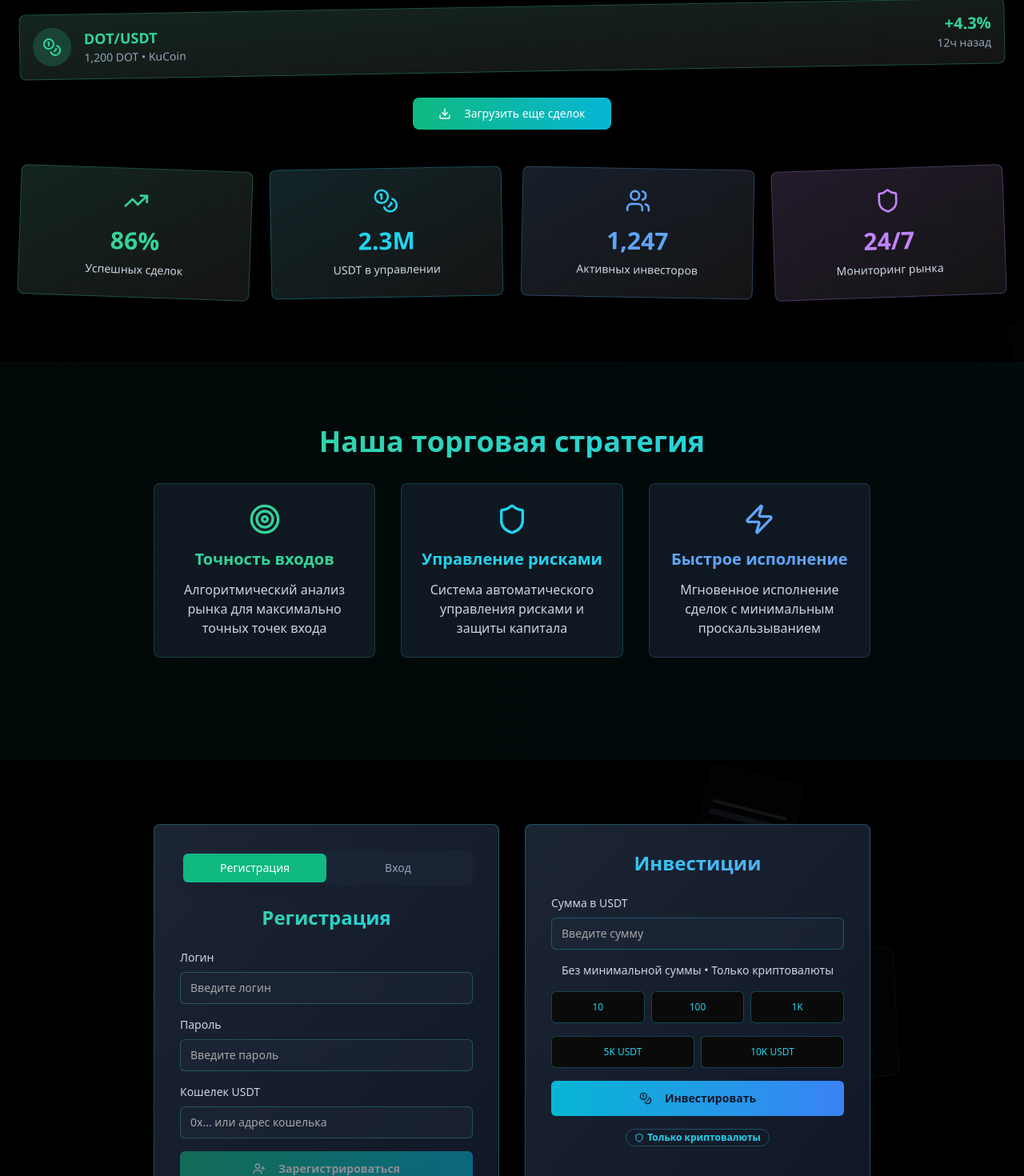
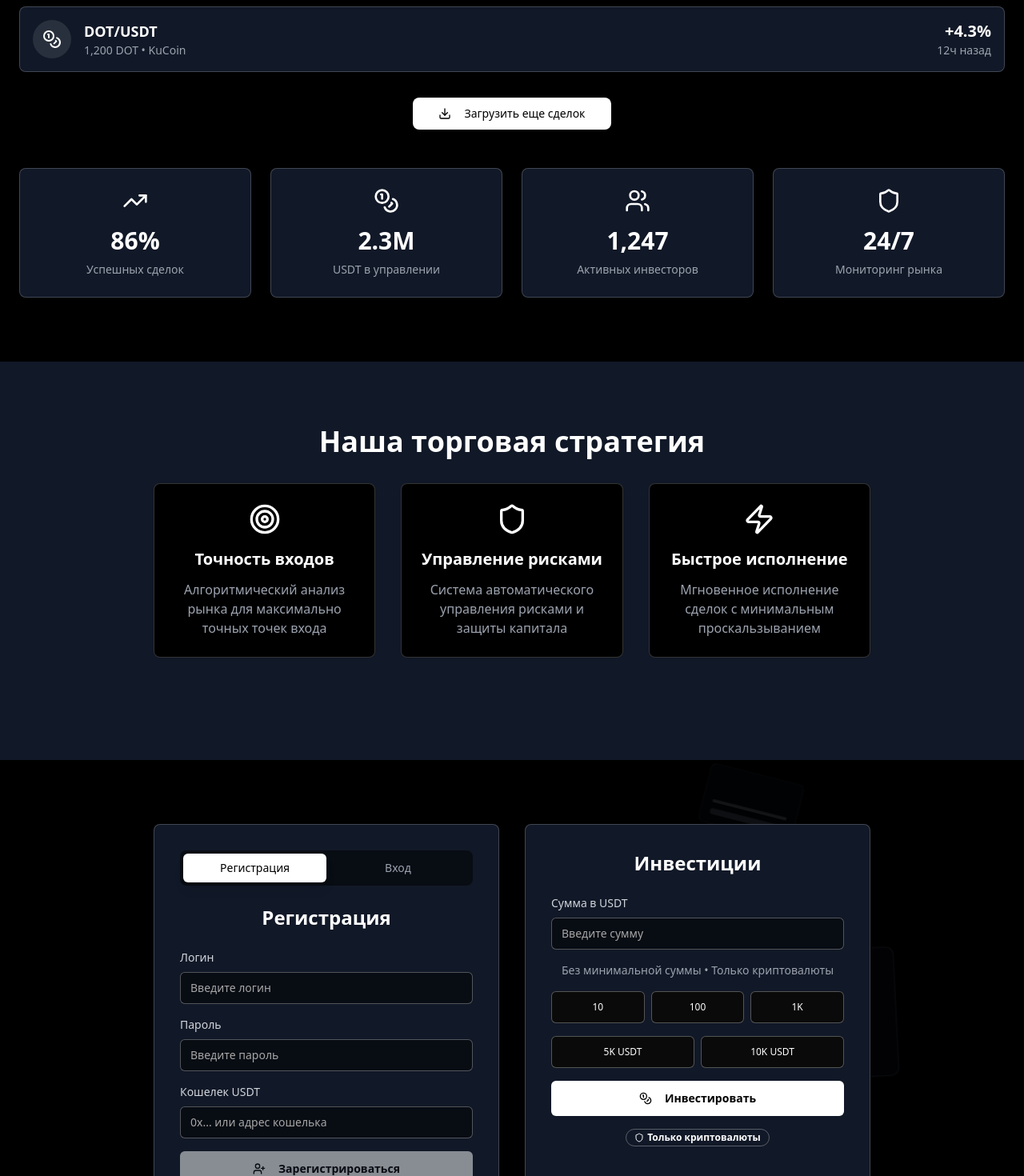
Before and after one commit to pr-poehali-dev/yura-site-project-3, a React (Vite) app: page / in a window 1280 px wide. Shown: the part 1680-3150 px from the top of the page at 80% size. Built offline with nearby package versions, Linux system fonts and the light colour scheme.

Commit message:
Добавить черно-белую тему сайта

```diff
--- a/src/components/AuthForms.tsx
+++ b/src/components/AuthForms.tsx
@@ -48,16 +48,16 @@ const AuthForms: React.FC<AuthFormsProps> = ({
   handleSendTelegramCode,
 }) => {
   return (
-    <Card className="bg-gradient-to-br from-slate-800/80 to-slate-900/80 border-emerald-400/30 backdrop-blur-sm">
+    <Card className="bg-gray-900 border-white/20 backdrop-blur-sm">
       <CardContent className="p-8">
         {/* Tabs for Registration/Login */}
-        <div className="flex mb-6 bg-slate-800/50 rounded-lg p-1">
+        <div className="flex mb-6 bg-black/50 rounded-lg p-1">
           <button
             onClick={() => setIsLogin(false)}
             className={`flex-1 px-4 py-2 text-sm font-medium rounded-md transition-all ${
               !isLogin
-                ? 'bg-emerald-500 text-white shadow-lg'
-                : 'text-slate-400 hover:text-white'
+                ? 'bg-white text-black shadow-lg'
+                : 'text-gray-400 hover:text-white'
             }`}
           >
             Регистрация
@@ -66,8 +66,8 @@ const AuthForms: React.FC<AuthFormsProps> = ({
             onClick={() => setIsLogin(true)}
             className={`flex-1 px-4 py-2 text-sm font-medium rounded-md transition-all ${
               isLogin
-                ? 'bg-emerald-500 text-white shadow-lg'
-                : 'text-slate-400 hover:text-white'
+                ? 'bg-white text-black shadow-lg'
+                : 'text-gray-400 hover:text-white'
             }`}
           >
             Вход
@@ -76,46 +76,46 @@ const AuthForms: React.FC<AuthFormsProps> = ({
 
         {!isLogin ? (
           <>
-            <h2 className="text-2xl font-bold text-center mb-6 bg-gradient-to-r from-emerald-400 to-cyan-400 bg-clip-text text-transparent">
+            <h2 className="text-2xl font-bold text-center mb-6 text-white">
               Регистрация
             </h2>
             {!showQr ? (
               <div className="space-y-4">
                 <div>
-                  <label className="block text-sm font-medium mb-2 text-slate-300">Логин</label>
+                  <label className="block text-sm font-medium mb-2 text-gray-300">Логин</label>
                   <Input
                     type="text"
                     placeholder="Введите логин"
                     value={regLogin}
                     onChange={(e) => setRegLogin(e.target.value)}
-                    className="bg-slate-800/50 border-emerald-400/30 text-white placeholder-slate-400 focus:border-emerald-400"
+                    className="bg-black/50 border-white/30 text-white placeholder-gray-400 focus:border-white"
                   />
                 </div>
                 <div>
-                  <label className="block text-sm font-medium mb-2 text-slate-300">Пароль</label>
+                  <label className="block text-sm font-medium mb-2 text-gray-300">Пароль</label>
                   <Input
                     type="password"
                     placeholder="Введите пароль"
                     value={regPassword}
                     onChange={(e) => setRegPassword(e.target.value)}
-                    className="bg-slate-800/50 border-emerald-400/30 text-white placeholder-slate-400 focus:border-emerald-400"
+                    className="bg-black/50 border-white/30 text-white placeholder-gray-400 focus:border-white"
                   />
                 </div>
                 <div>
-                  <label className="block text-sm font-medium mb-2 text-slate-300">Кошелек USDT</label>
+                  <label className="block text-sm font-medium mb-2 text-gray-300">Кошелек USDT</label>
                   <Input
                     type="text"
                     placeholder="0x... или адрес кошелька"
                     value={regWallet}
                     onChange={(e) => setRegWallet(e.target.value)}
-                    className="bg-slate-800/50 border-emerald-400/30 text-white placeholder-slate-400 focus:border-emerald-400"
+                    className="bg-black/50 border-white/30 text-white placeholder-gray-400 focus:border-white"
                   />
                 </div>
                 <Button
                   size="lg"
                   onClick={handleRegister}
                   disabled={!regLogin || !regPassword || !regWallet}
-                  className="w-full bg-gradient-to-r from-emerald-500 to-cyan-500 hover:from-emerald-600 hover:to-cyan-600 text-white font-bold disabled:opacity-50"
+                  className="w-full bg-white text-black hover:bg-gray-200 font-bold disabled:opacity-50"
                 >
                   <Icon name="UserPlus" className="mr-2" size={20} />
                   Зарегистрироваться
@@ -129,12 +129,12 @@ const AuthForms: React.FC<AuthFormsProps> = ({
                   </div>
                 </div>
                 <div className="space-y-4">
-                  <p className="text-slate-300 text-sm">
+                  <p className="text-gray-300 text-sm">
                     Отсканируйте QR-код в Telegram боте для завершения регистрации
                   </p>
                   <Button
                     size="lg"
-                    className="w-full bg-gradient-to-r from-blue-500 to-cyan-500 hover:from-blue-600 hover:to-cyan-600 text-white font-bold"
+                    className="w-full bg-white text-black hover:bg-gray-200 font-bold"
                   >
                     <Icon name="MessageCircle" className="mr-2" size={20} />
                     Привязать Telegram
@@ -145,28 +145,28 @@ const AuthForms: React.FC<AuthFormsProps> = ({
           </>
         ) : (
           <>
-            <h2 className="text-2xl font-bold text-center mb-6 bg-gradient-to-r from-emerald-400 to-cyan-400 bg-clip-text text-transparent">
+            <h2 className="text-2xl font-bold text-center mb-6 text-white">
               Авторизация
             </h2>
             <div className="space-y-4">
               <div>
-                <label className="block text-sm font-medium mb-2 text-slate-300">Логин</label>
+                <label className="block text-sm font-medium mb-2 text-gray-300">Логин</label>
                 <Input
                   type="text"
                   placeholder="Введите логин"
                   value={loginUsername}
                   onChange={(e) => setLoginUsername(e.target.value)}
-                  className="bg-slate-800/50 border-emerald-400/30 text-white placeholder-slate-400 focus:border-emerald-400"
+                  className="bg-black/50 border-white/30 text-white placeholder-gray-400 focus:border-white"
                 />
               </div>
               <div>
-                <label className="block text-sm font-medium mb-2 text-slate-300">Пароль</label>
+                <label className="block text-sm font-medium mb-2 text-gray-300">Пароль</label>
                 <Input
                   type="password"
                   placeholder="Введите пароль"
                   value={loginPassword}
                   onChange={(e) => setLoginPassword(e.target.value)}
-                  className="bg-slate-800/50 border-emerald-400/30 text-white placeholder-slate-400 focus:border-emerald-400"
+                  className="bg-black/50 border-white/30 text-white placeholder-gray-400 focus:border-white"
                 />
               </div>
 
@@ -175,7 +175,7 @@ const AuthForms: React.FC<AuthFormsProps> = ({
                 <Button
                   size="lg"
                   onClick={handleSendTelegramCode}
-                  className="w-full bg-gradient-to-r from-blue-500 to-cyan-500 hover:from-blue-600 hover:to-cyan-600 text-white font-bold"
+                  className="w-full bg-white text-black hover:bg-gray-200 font-bold"
                 >
                   <Icon name="MessageCircle" className="mr-2" size={20} />
                   Отправить код в Telegram
@@ -186,19 +186,19 @@ const AuthForms: React.FC<AuthFormsProps> = ({
               {showTelegramCode && (
                 <>
                   <div>
-                    <label className="block text-sm font-medium mb-2 text-slate-300">Код из Telegram</label>
+                    <label className="block text-sm font-medium mb-2 text-gray-300">Код из Telegram</label>
                     <Input
                       type="text"
                       placeholder="Введите код подтверждения"
                       value={loginCode}
                       onChange={(e) => setLoginCode(e.target.value)}
-                      className="bg-slate-800/50 border-emerald-400/30 text-white placeholder-slate-400 focus:border-emerald-400"
+                      className="bg-black/50 border-white/30 text-white placeholder-gray-400 focus:border-white"
                     />
                   </div>
                   <Button
                     size="lg"
                     disabled={!loginCode}
-                    className="w-full bg-gradient-to-r from-emerald-500 to-cyan-500 hover:from-emerald-600 hover:to-cyan-600 text-white font-bold disabled:opacity-50"
+                    className="w-full bg-white text-black hover:bg-gray-200 font-bold disabled:opacity-50"
                   >
                     <Icon name="LogIn" className="mr-2" size={20} />
                     Войти
--- a/src/components/InvestmentForm.tsx
+++ b/src/components/InvestmentForm.tsx
@@ -12,44 +12,44 @@ interface InvestmentFormProps {
 
 const InvestmentForm: React.FC<InvestmentFormProps> = ({ investAmount, setInvestAmount }) => {
   return (
-    <Card className="bg-gradient-to-br from-slate-800/80 to-slate-900/80 border-cyan-400/30 backdrop-blur-sm">
+    <Card className="bg-gray-900 border-white/20 backdrop-blur-sm">
       <CardContent className="p-8">
-        <h2 className="text-2xl font-bold text-center mb-6 bg-gradient-to-r from-cyan-400 to-blue-400 bg-clip-text text-transparent">
+        <h2 className="text-2xl font-bold text-center mb-6 text-white">
           Инвестиции
         </h2>
         <div className="space-y-4">
           <div>
-            <label className="block text-sm font-medium mb-2 text-slate-300">Сумма в USDT</label>
+            <label className="block text-sm font-medium mb-2 text-gray-300">Сумма в USDT</label>
             <Input
               type="number"
               placeholder="Введите сумму"
               value={investAmount}
               onChange={(e) => setInvestAmount(e.target.value)}
-              className="bg-slate-800/50 border-cyan-400/30 text-white placeholder-slate-400 focus:border-cyan-400"
+              className="bg-black/50 border-white/30 text-white placeholder-gray-400 focus:border-white"
             />
           </div>
-          <div className="text-center text-sm text-slate-300">
+          <div className="text-center text-sm text-gray-400">
             <span>Без минимальной суммы • Только криптовалюты</span>
           </div>
           <div className="grid grid-cols-3 gap-2 mb-2">
             <Button
               variant="outline"
               onClick={() => setInvestAmount('10')}
-              className="border-cyan-400/30 text-cyan-400 hover:bg-cyan-400 hover:text-slate-900 text-xs py-2"
+              className="border-white/30 text-white hover:bg-white hover:text-black text-xs py-2"
             >
               10
             </Button>
             <Button
               variant="outline"
               onClick={() => setInvestAmount('100')}
-              className="border-cyan-400/30 text-cyan-400 hover:bg-cyan-400 hover:text-slate-900 text-xs py-2"
+              className="border-white/30 text-white hover:bg-white hover:text-black text-xs py-2"
             >
               100
             </Button>
             <Button
               variant="outline"
               onClick={() => setInvestAmount('1000')}
-              className="border-cyan-400/30 text-cyan-400 hover:bg-cyan-400 hover:text-slate-900 text-xs py-2"
+              className="border-white/30 text-white hover:bg-white hover:text-black text-xs py-2"
             >
               1K
             </Button>
@@ -58,24 +58,24 @@ const InvestmentForm: React.FC<InvestmentFormProps> = ({ investAmount, setInvest
             <Button
               variant="outline"
               onClick={() => setInvestAmount('5000')}
-              className="border-cyan-400/30 text-cyan-400 hover:bg-cyan-400 hover:text-slate-900 text-xs py-2"
+              className="border-white/30 text-white hover:bg-white hover:text-black text-xs py-2"
             >
               5K USDT
             </Button>
             <Button
               variant="outline"
               onClick={() => setInvestAmount('10000')}
-              className="border-cyan-400/30 text-cyan-400 hover:bg-cyan-400 hover:text-slate-900 text-xs py-2"
+              className="border-white/30 text-white hover:bg-white hover:text-black text-xs py-2"
             >
               10K USDT
             </Button>
           </div>
-          <Button size="lg" className="w-full bg-gradient-to-r from-cyan-500 to-blue-500 hover:from-cyan-600 hover:to-blue-600 text-slate-900 font-bold">
+          <Button size="lg" className="w-full bg-white text-black hover:bg-gray-200 font-bold">
             <Icon name="Coins" className="mr-2" size={20} />
             Инвестировать
           </Button>
-          <div className="text-center text-sm text-slate-400">
-            <Badge variant="outline" className="border-cyan-400/30 text-cyan-400">
+          <div className="text-center text-sm text-gray-400">
+            <Badge variant="outline" className="border-white/30 text-white">
               <Icon name="Shield" className="mr-1" size={12} />
               Только криптовалюты
             </Badge>
--- a/src/components/StrategySection.tsx
+++ b/src/components/StrategySection.tsx
@@ -3,26 +3,26 @@ import Icon from '@/components/ui/icon';
 
 const StrategySection: React.FC = () => {
   return (
-    <section className="relative z-10 px-6 py-20 bg-gradient-to-r from-emerald-500/5 to-cyan-500/5">
+    <section className="relative z-10 px-6 py-20 bg-gray-900">
       <div className="max-w-4xl mx-auto text-center">
-        <h2 className="text-4xl font-bold mb-8 bg-gradient-to-r from-emerald-400 to-cyan-400 bg-clip-text text-transparent">
+        <h2 className="text-4xl font-bold mb-8 text-white">
           Наша торговая стратегия
         </h2>
         <div className="grid md:grid-cols-3 gap-8 mb-12">
-          <div className="p-6 rounded-lg bg-slate-800/50 border border-emerald-400/20 hover:border-emerald-400/40 transition-all duration-300">
-            <Icon name="Target" className="mx-auto mb-4 text-emerald-400" size={40} />
-            <h3 className="text-xl font-semibold mb-3 text-emerald-400">Точность входов</h3>
-            <p className="text-slate-300">Алгоритмический анализ рынка для максимально точных точек входа</p>
+          <div className="p-6 rounded-lg bg-black border border-white/20 hover:border-white/40 transition-all duration-300">
+            <Icon name="Target" className="mx-auto mb-4 text-white" size={40} />
+            <h3 className="text-xl font-semibold mb-3 text-white">Точность входов</h3>
+            <p className="text-gray-400">Алгоритмический анализ рынка для максимально точных точек входа</p>
           </div>
-          <div className="p-6 rounded-lg bg-slate-800/50 border border-cyan-400/20 hover:border-cyan-400/40 transition-all duration-300">
-            <Icon name="Shield" className="mx-auto mb-4 text-cyan-400" size={40} />
-            <h3 className="text-xl font-semibold mb-3 text-cyan-400">Управление рисками</h3>
-            <p className="text-slate-300">Система автоматического управления рисками и защиты капитала</p>
+          <div className="p-6 rounded-lg bg-black border border-white/20 hover:border-white/40 transition-all duration-300">
+            <Icon name="Shield" className="mx-auto mb-4 text-white" size={40} />
+            <h3 className="text-xl font-semibold mb-3 text-white">Управление рисками</h3>
+            <p className="text-gray-400">Система автоматического управления рисками и защиты капитала</p>
           </div>
-          <div className="p-6 rounded-lg bg-slate-800/50 border border-blue-400/20 hover:border-blue-400/40 transition-all duration-300">
-            <Icon name="Zap" className="mx-auto mb-4 text-blue-400" size={40} />
-            <h3 className="text-xl font-semibold mb-3 text-blue-400">Быстрое исполнение</h3>
-            <p className="text-slate-300">Мгновенное исполнение сделок с минимальным проскальзыванием</p>
+          <div className="p-6 rounded-lg bg-black border border-white/20 hover:border-white/40 transition-all duration-300">
+            <Icon name="Zap" className="mx-auto mb-4 text-white" size={40} />
+            <h3 className="text-xl font-semibold mb-3 text-white">Быстрое исполнение</h3>
+            <p className="text-gray-400">Мгновенное исполнение сделок с минимальным проскальзыванием</p>
           </div>
         </div>
       </div>
--- a/src/components/TradingHistory.tsx
+++ b/src/components/TradingHistory.tsx
@@ -23,31 +23,31 @@ const TradingHistory: React.FC<TradingHistoryProps> = ({ visibleTrades, setVisib
   ];
 
   return (
-    <section className="relative z-10 px-6 py-20">
+    <section className="relative z-10 px-6 py-20 bg-black">
       <div className="max-w-7xl mx-auto">
-        <h2 className="text-4xl font-bold text-center mb-16 bg-gradient-to-r from-emerald-400 to-cyan-400 bg-clip-text text-transparent">
+        <h2 className="text-4xl font-bold text-center mb-16 text-white">
           История сделок
         </h2>
 
         <div className="grid gap-4 mb-8">
           {trades.slice(0, visibleTrades).map((trade, index) => (
-            <Card key={index} className={`bg-gradient-to-br ${trade.status === 'profit' ? 'from-emerald-500/10 to-transparent border-emerald-400/30' : 'from-red-500/10 to-transparent border-red-400/30'} hover:border-opacity-60 transition-all duration-300 transform hover:scale-[1.02] ${index % 2 === 0 ? 'md:rotate-1' : 'md:-rotate-1'} hover:rotate-0`}>
+            <Card key={index} className={`${trade.status === 'profit' ? 'bg-gray-900 border-white/20' : 'bg-gray-900 border-red-400/30'} hover:border-white/40 transition-all duration-300 transform hover:scale-[1.02]`}>
               <CardContent className="p-4">
                 <div className="flex items-center justify-between">
                   <div className="flex items-center space-x-4">
-                    <div className={`w-12 h-12 rounded-full ${trade.status === 'profit' ? 'bg-emerald-400/20' : 'bg-red-400/20'} flex items-center justify-center`}>
-                      <Icon name="Coins" className={trade.status === 'profit' ? 'text-emerald-400' : 'text-red-400'} size={24} />
+                    <div className={`w-12 h-12 rounded-full ${trade.status === 'profit' ? 'bg-white/10' : 'bg-red-400/20'} flex items-center justify-center`}>
+                      <Icon name="Coins" className={trade.status === 'profit' ? 'text-white' : 'text-red-400'} size={24} />
                     </div>
                     <div>
-                      <div className="font-bold text-lg text-emerald-400">{trade.coin}</div>
-                      <div className="text-sm text-slate-400">{trade.amount} • {trade.exchange}</div>
+                      <div className="font-bold text-lg text-white">{trade.coin}</div>
+                      <div className="text-sm text-gray-400">{trade.amount} • {trade.exchange}</div>
                     </div>
                   </div>
                   <div className="text-right">
-                    <div className={`text-xl font-bold ${trade.status === 'profit' ? 'text-emerald-400' : 'text-red-400'}`}>
+                    <div className={`text-xl font-bold ${trade.status === 'profit' ? 'text-white' : 'text-red-400'}`}>
                       {trade.profit}
                     </div>
-                    <div className="text-sm text-slate-400">{trade.time}</div>
+                    <div className="text-sm text-gray-400">{trade.time}</div>
                   </div>
                 </div>
               </CardContent>
@@ -60,7 +60,7 @@ const TradingHistory: React.FC<TradingHistoryProps> = ({ visibleTrades, setVisib
           <div className="text-center mb-8">
             <Button
               onClick={() => setVisibleTrades(10)}
-              className="bg-gradient-to-r from-emerald-500 to-cyan-500 hover:from-emerald-600 hover:to-cyan-600 text-white px-8 py-3 rounded-lg transition-all duration-300 transform hover:scale-105"
+              className="bg-white text-black hover:bg-gray-200 px-8 py-3 rounded-lg transition-all duration-300 transform hover:scale-105"
             >
               <Icon name="Download" className="mr-2" size={16} />
               Загрузить еще сделок
@@ -70,35 +70,35 @@ const TradingHistory: React.FC<TradingHistoryProps> = ({ visibleTrades, setVisib
 
         {/* Statistics summary */}
         <div className="grid grid-cols-1 md:grid-cols-4 gap-6 mt-12">
-          <Card className="bg-gradient-to-br from-emerald-500/10 to-transparent border-emerald-400/30 hover:border-emerald-400/60 transition-all duration-300 transform hover:scale-105 md:rotate-2 hover:rotate-0">
+          <Card className="bg-gray-900 border-white/20 hover:border-white/40 transition-all duration-300 transform hover:scale-105">
             <CardContent className="p-6 text-center">
-              <Icon name="TrendingUp" className="mx-auto mb-4 text-emerald-400" size={32} />
-              <div className="text-3xl font-bold text-emerald-400 mb-2">86%</div>
-              <div className="text-sm text-slate-300">Успешных сделок</div>
+              <Icon name="TrendingUp" className="mx-auto mb-4 text-white" size={32} />
+              <div className="text-3xl font-bold text-white mb-2">86%</div>
+              <div className="text-sm text-gray-400">Успешных сделок</div>
             </CardContent>
           </Card>
 
-          <Card className="bg-gradient-to-br from-cyan-500/10 to-transparent border-cyan-400/30 hover:border-cyan-400/60 transition-all duration-300 transform hover:scale-105 md:-rotate-1 hover:rotate-0">
+          <Card className="bg-gray-900 border-white/20 hover:border-white/40 transition-all duration-300 transform hover:scale-105">
             <CardContent className="p-6 text-center">
-              <Icon name="Coins" className="mx-auto mb-4 text-cyan-400" size={32} />
-              <div className="text-3xl font-bold text-cyan-400 mb-2">2.3M</div>
-              <div className="text-sm text-slate-300">USDT в управлении</div>
+              <Icon name="Coins" className="mx-auto mb-4 text-white" size={32} />
+              <div className="text-3xl font-bold text-white mb-2">2.3M</div>
+              <div className="text-sm text-gray-400">USDT в управлении</div>
             </CardContent>
           </Card>
 
-          <Card className="bg-gradient-to-br from-blue-500/10 to-transparent border-blue-400/30 hover:border-blue-400/60 transition-all duration-300 transform hover:scale-105 md:rotate-1 hover:rotate-0">
+          <Card className="bg-gray-900 border-white/20 hover:border-white/40 transition-all duration-300 transform hover:scale-105">
             <CardContent className="p-6 text-center">
-              <Icon name="Users" className="mx-auto mb-4 text-blue-400" size={32} />
-              <div className="text-3xl font-bold text-blue-400 mb-2">1,247</div>
-              <div className="text-sm text-slate-300">Активных инвесторов</div>
+              <Icon name="Users" className="mx-auto mb-4 text-white" size={32} />
+              <div className="text-3xl font-bold text-white mb-2">1,247</div>
+              <div className="text-sm text-gray-400">Активных инвесторов</div>
             </CardContent>
           </Card>
 
-          <Card className="bg-gradient-to-br from-purple-500/10 to-transparent border-purple-400/30 hover:border-purple-400/60 transition-all duration-300 transform hover:scale-105 md:-rotate-2 hover:rotate-0">
+          <Card className="bg-gray-900 border-white/20 hover:border-white/40 transition-all duration-300 transform hover:scale-105">
             <CardContent className="p-6 text-center">
-              <Icon name="Shield" className="mx-auto mb-4 text-purple-400" size={32} />
-              <div className="text-3xl font-bold text-purple-400 mb-2">24/7</div>
-              <div className="text-sm text-slate-300">Мониторинг рынка</div>
+              <Icon name="Shield" className="mx-auto mb-4 text-white" size={32} />
+              <div className="text-3xl font-bold text-white mb-2">24/7</div>
+              <div className="text-sm text-gray-400">Мониторинг рынка</div>
             </CardContent>
           </Card>
         </div>
```
Also changed, not shown: src/components/FAQSection.tsx (+14 -14 lines).
